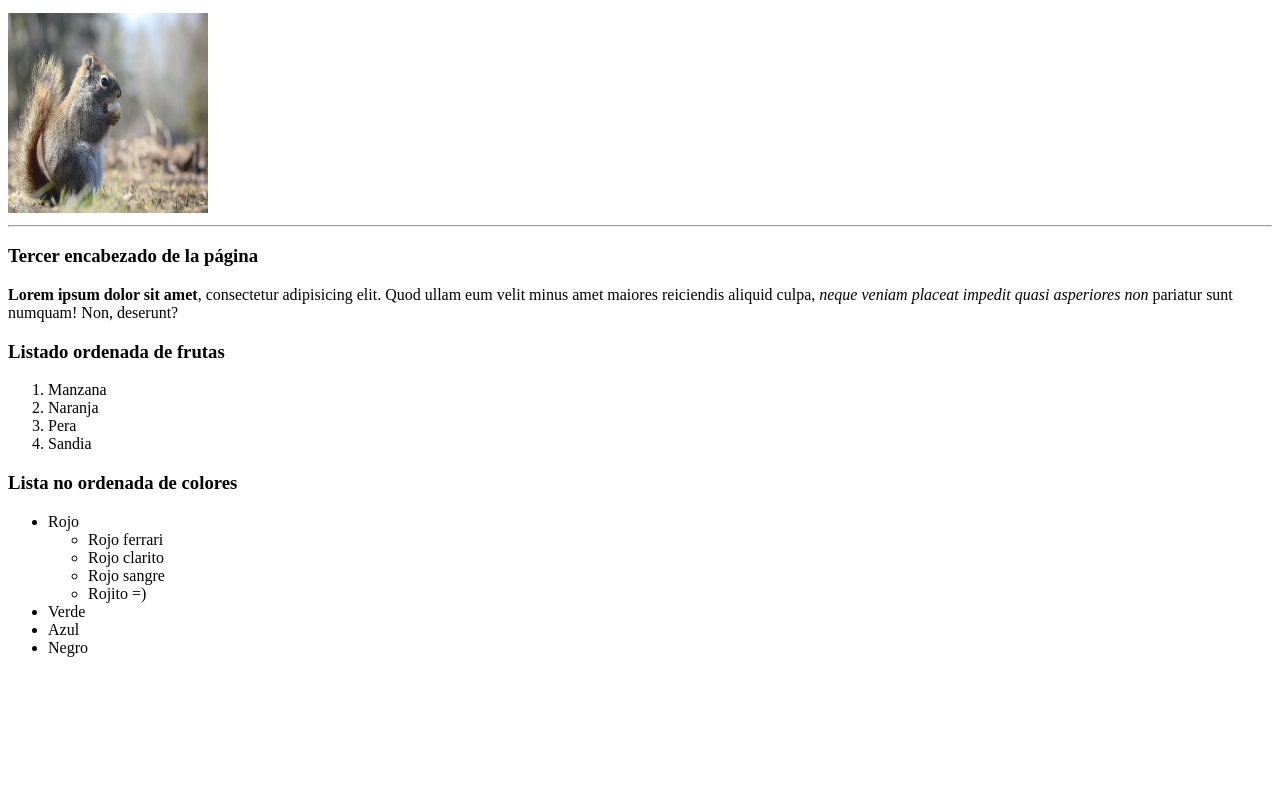
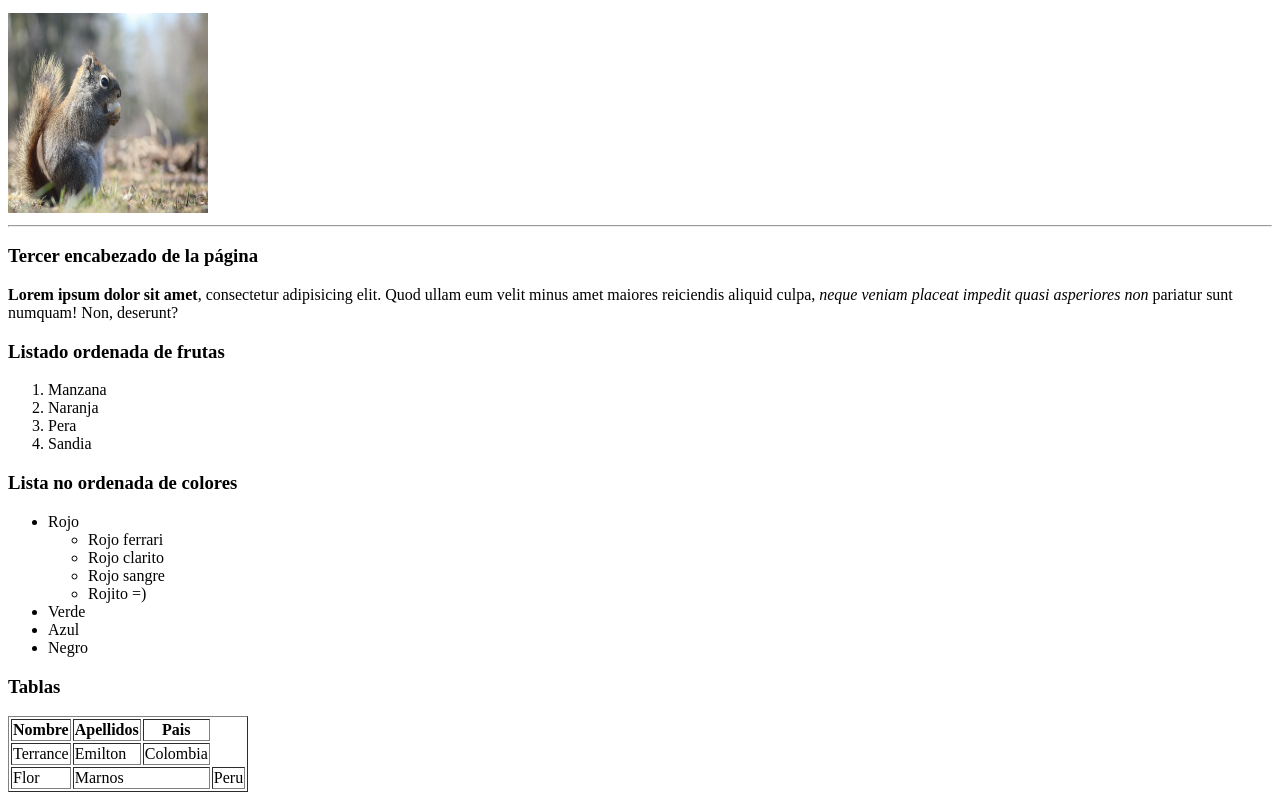
Before and after one commit to Dcterrance88/html_desde_cero, a plain HTML site: page index.html in a window 1280 px wide. Shown: the part 373-1173 px from the top of the page. Before the commit the page ends 1046 px from the top, so only its background shows below. Drawn offline with Linux system fonts and the light colour scheme.

Commit message:
Tablas html
creacion de una simple tabla html con algunas propiedades

```diff
--- a/index.html
+++ b/index.html
@@ -28,9 +28,7 @@
 
     <hr/>
       <h2>Imagenes en html</h2>
-
       <img src="images/ardilla.jpg" alt="imagen de una ardilla" title="Foto ardilla" width="200px" height="200px"/>
-
     <hr/>
 
     <h3>Tercer encabezado de la página</h3>
@@ -61,5 +59,25 @@
       <li>Azul</li>
       <li>Negro</li>
     </ul>
+
+    <h3>Tablas</h3>
+    <table border="1">
+      <tr>
+        <th>Nombre</th>
+        <th>Apellidos</th>
+        <th>Pais</th>
+      </tr>
+      <tr>
+         <td>Terrance</td>
+         <td>Emilton</td>
+         <td>Colombia</td>
+      </tr>
+      <tr>
+        <td>Flor</td>
+        <td colspan="2">Marnos</td>
+        <td>Peru</td>
+      </tr>
+    </table>
+
   </body>
 </html >
```
